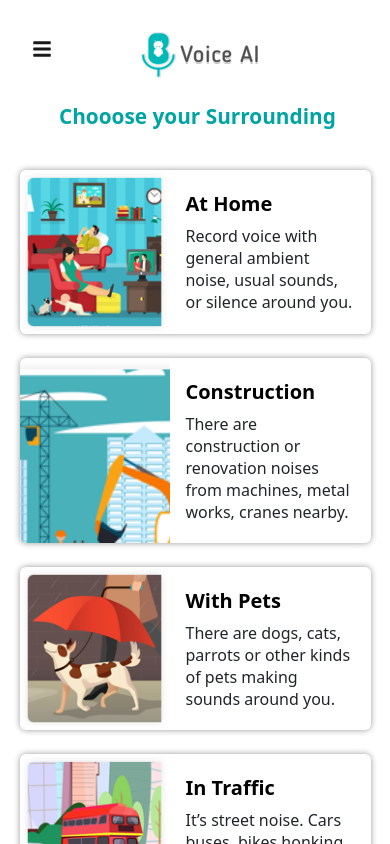
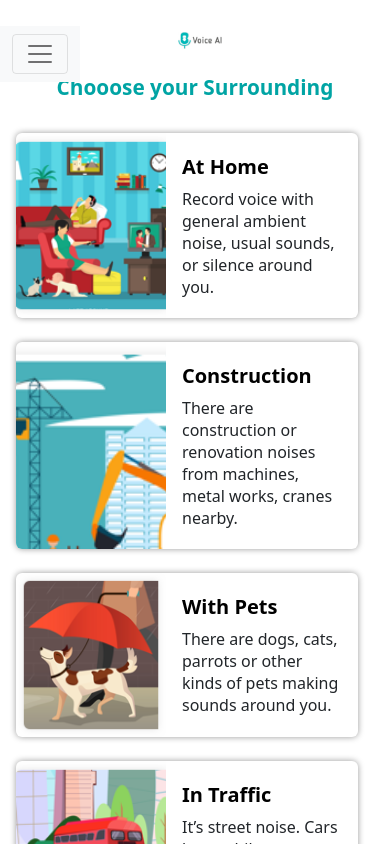
Before and after one commit to harshvar2/voiceaidashboard, a Next.js app: page /home in a window 390 px wide. Shown: the top 844 px of the page. Built offline with nearby package versions, Linux system fonts and the light colour scheme.

Commit message:
added sidebar

```diff
--- a/components/Dashboard.js
+++ b/components/Dashboard.js
@@ -3,6 +3,7 @@ import { Navbar, Container, Nav } from 'react-bootstrap'
 import styles from '../styles/Dashboard.module.css'
 import DashboardContents from '../components/DashboardContents'
 import { FaBars } from "react-icons/fa"
+import Sidebar from './Sidebar';
 const data =
     [
         {
@@ -66,12 +67,15 @@ const data =
 const Dashboard = () => {
     return (
         <div >
+            <div className={`d-block d-md-none ${styles.Sidebar}`}>
+                <Sidebar />
+            </div>
+            <Navbar sticky="top" className="pt-0">
 
-            <Navbar  sticky="top" className="pt-0">
-                <Navbar.Brand className={`d-block d-md-none ${styles.Fabars}`} size="3x"  ><FaBars /></Navbar.Brand>
                 <Container fluid className={styles.navbarContainer}>
+
                     <div href="#home" className={styles.navbar}><img src="/images/bitmap-copy-67.jpg" srcSet="/images/bitmap-copy-67@2x.jpg 2x,
-             /images/bitmap-copy-67@3x.jpg 3x" alt="Avatar" className={styles.img.BitmapCopy67} /></div>
+             /images/bitmap-copy-67@3x.jpg 3x" alt="Avatar" width="44px" /></div>
                     <Navbar className="d-flex flex-column d-none d-md-flex flex-md-row  ms-md-auto align-items-center collapse-navbar-collapse">
                         <Nav.Link href="#DASHBOARD" className={styles.navText} >DASHBOARD</Nav.Link>
                         <Nav.Link href="#STATS" className={styles.navText}>MY STATS</Nav.Link>
@@ -85,7 +89,7 @@ const Dashboard = () => {
                     </Navbar>
                 </Container>
             </Navbar>
-            <div className="d-flex justify-content-center align-content-center">
+            <div className="d-flex justify-content-center align-items-center">
                 <span className={styles.chooseYourSurrounding}>Chooose your Surrounding </span>
             </div>
             <DashboardContents contents={data} />
--- /dev/null
+++ b/components/Sidebar.js
@@ -0,0 +1,37 @@
+import React, { useState } from 'react';
+import * as FaIcons from 'react-icons/fa';
+import * as AiIcons from 'react-icons/ai';
+import { Nav, Navbar, Container, Offcanvas, NavDropdown } from 'react-bootstrap';
+import * as IoIcons from 'react-icons/io';
+import styles from '../styles/Dashboard.module.css'
+
+function Sidebar() {
+    return (
+        <>
+            <Navbar bg="light" expand={false}>
+                <Container fluid >
+                    <Navbar.Toggle aria-controls="offcanvasNavbar" />
+                    <Navbar.Offcanvas
+                        id="offcanvasNavbar"
+                        aria-labelledby="offcanvasNavbarLabel"
+                        className={styles.sidebarHeader}
+                    >
+                        <Offcanvas.Header closeButton >
+                            <Offcanvas.Title id="offcanvasNavbarLabel">MENU</Offcanvas.Title>
+                        </Offcanvas.Header>
+                        <Offcanvas.Body>
+                            <Nav className="justify-content-end flex-grow-1 pe-3">
+                                <Nav.Link href="#DASHBOARD"><AiIcons.AiFillHome />{'  '}DASHBOARD</Nav.Link>
+                                <Nav.Link href="#MYSTATS"><AiIcons.AiFillHome />{'  '}MY STATS</Nav.Link>
+                                <Nav.Link href="#REVIEW"><AiIcons.AiFillHome />{'  '}REVIEW</Nav.Link>
+                                <Nav.Link href="#GUIDELINES"><AiIcons.AiFillHome />{'  '}GUIDELINES</Nav.Link>
+                            </Nav>
+                        </Offcanvas.Body>
+                    </Navbar.Offcanvas>
+                </Container>
+            </Navbar>
+        </>
+    )
+}
+
+export default Sidebar
--- a/styles/Dashboard.module.css
+++ b/styles/Dashboard.module.css
@@ -1,6 +1,6 @@
 .img.BitmapCopy67 {
-  width: 139.1px;
-  height: 56px;
+  width: 1rem;
+  height: 2rem;
   object-fit: contain;
 }
 .navbar {
@@ -114,11 +114,34 @@
   }
   .navbarContainer {
     flex-direction: column;
-    margin-top: 0;
-    background-color: white;
+    margin: 0;
   }
   .chooseYourSurrounding {
-    padding-left: 0.3rem;
     font-size: 1.3rem;
+
   }
 }
+@media(max-width:655px){
+  .chooseYourSurrounding {
+    font-size: 1.3rem;
+    width: 100%;
+    text-align: center;
+  }
+}
+@media(max-width:320px){
+  .chooseYourSurrounding {
+    font-size: 1.3rem;
+    width: 100%;
+    padding-left: 2rem;
+    padding-bottom: 0;
+  }
+}
+.Sidebar{
+  position:fixed;
+  z-index:10000;
+  margin-top:1.6rem;
+}
+.sidebarHeader{
+  z-index:1000000;
+  width: 50%;
+}
--- a/styles/DashboardContents.module.css
+++ b/styles/DashboardContents.module.css
@@ -1,5 +1,4 @@
-
-.grid{
+.grid {
   width: 80%;
   margin: auto;
   display: grid;
@@ -17,7 +16,6 @@
   min-height: 10rem;
   border-radius: 6px;
   box-shadow: 0 0 6px 0 rgba(0, 0, 0, 0.4);
-
 }
 .text {
   line-height: normal;
@@ -36,7 +34,7 @@
 }
 .image {
   height: 100%;
-  max-width:150px;
+  max-width: 150px;
   object-fit: cover;
   border-radius: 6px 0 0 6px;
 }
@@ -52,26 +50,30 @@
   color: #000;
 }
 
-  @media(max-width:1250px){
-    .grid{
+@media (max-width: 1250px) {
+  .grid {
     grid-template-columns: 1fr 1fr;
   }
 }
-  @media(max-width:1060px){
-    .grid{
+@media (max-width: 1060px) {
+  .grid {
     grid-template-columns: 1fr 1fr;
   }
 }
 
-  @media(max-width:1020px){
-    .grid{
-        width: 90%;
+@media (max-width: 1020px) {
+  .grid {
+    width: 100%;
+    padding:2rem;
   }
 }
 
-  @media(max-width:655px){
-    .grid{
-        width: 90%;
+@media (max-width: 655px) {
+  .grid {
+    width: 100%;
     grid-template-columns: 1fr;
+    padding-left:1rem;
+    margin-right:1rem;
+    margin-top: 0;
   }
 }
```
Lines whose indentation alone changed are shown as unchanged.
